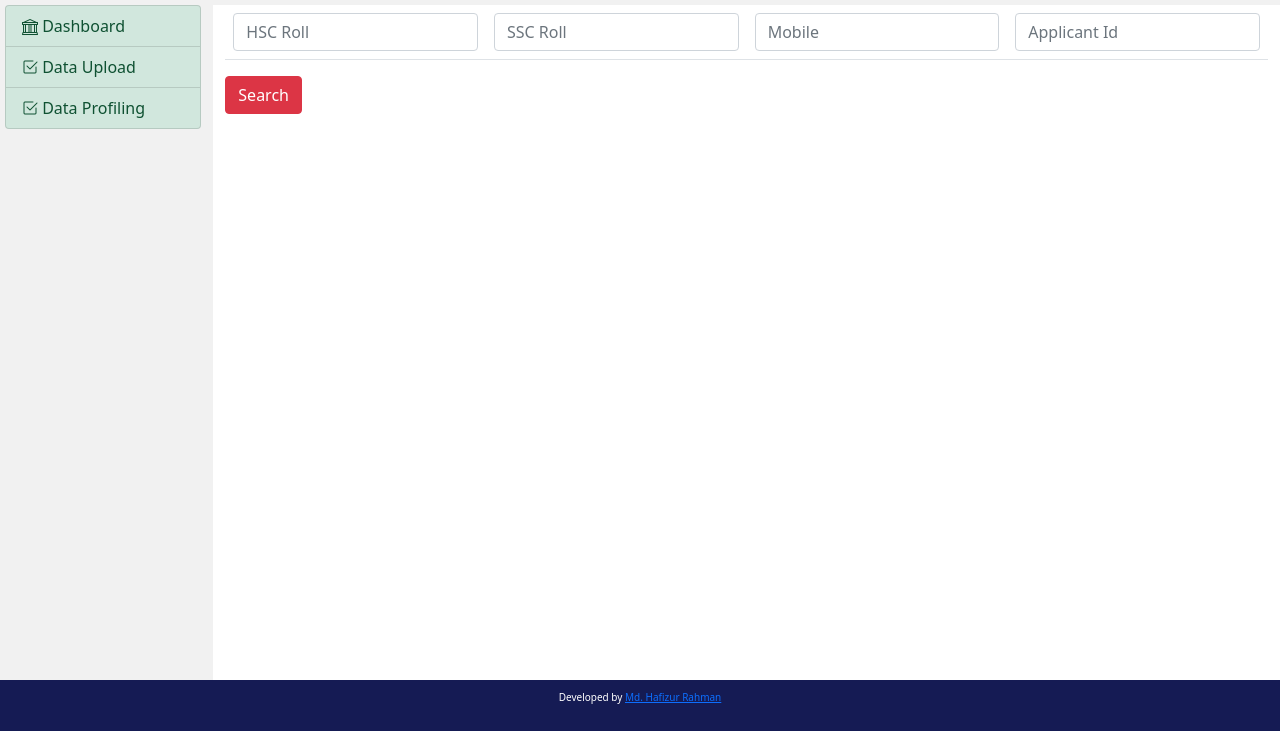
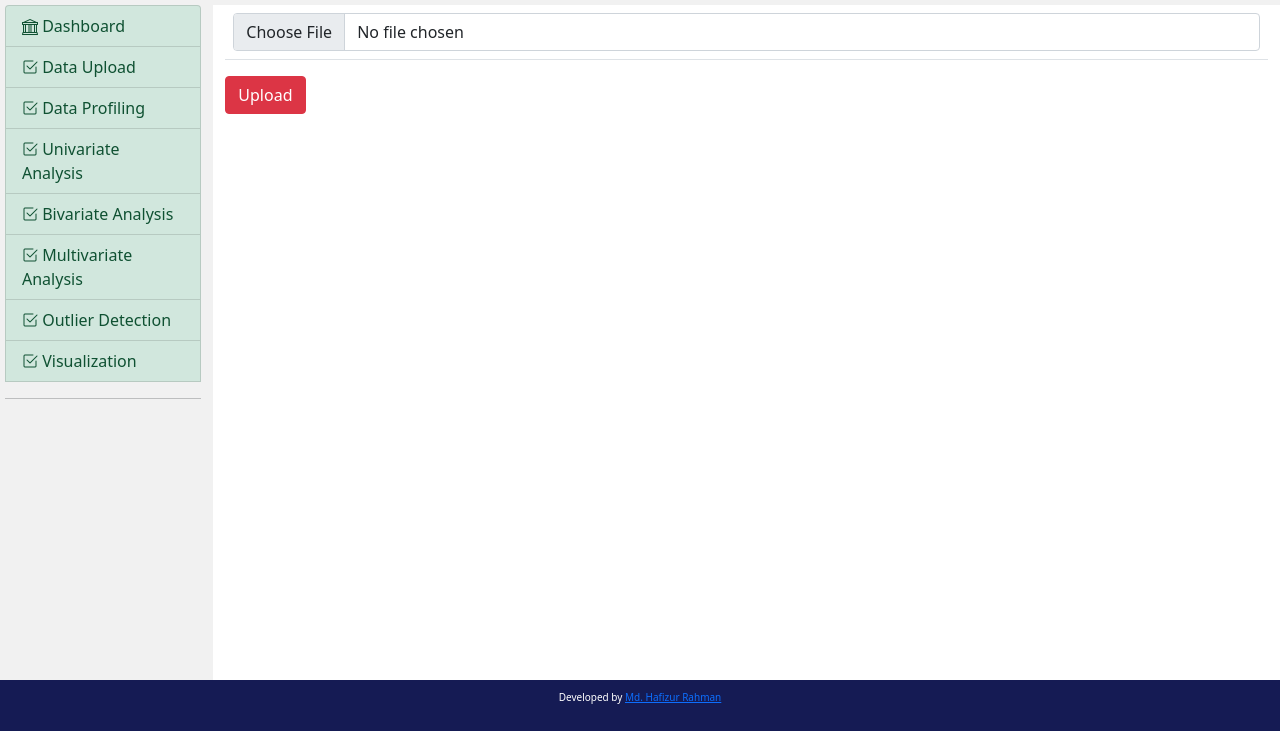
Before and after one commit to hafizurfpbd/eda-tool, a FastAPI app: page / in a window 1280 px wide. Shown: the part 91-822 px from the top of the page. Run offline with FastAPI, Linux system fonts and the light colour scheme; some libraries are stand-ins or nearby versions.

Commit message:
add navigation link

```diff
--- a/apps/main.py
+++ b/apps/main.py
@@ -18,14 +18,37 @@ async def home(request: Request, name: Optional[str] = None):
     return templates.TemplateResponse(request=request, name="dashboard.html",context={"name":name})
 
 @app.get("/dashboard", response_class=HTMLResponse)
-async def home(request: Request, name: Optional[str] = None):
+async def dashboard(request: Request, name: Optional[str] = None):
     return templates.TemplateResponse(request=request, name="dashboard.html",context={"name":name})
 
 @app.get("/dataupload", response_class=HTMLResponse, name="dataupload")
-async def home(request: Request, name: Optional[str] = None):
+async def dataupload(request: Request, name: Optional[str] = None):
     return templates.TemplateResponse(request=request, name="dashboard.html",context={"name":name})
 
 
 @app.get("/dataprofiling", response_class=HTMLResponse, name="dataprofiling")
-async def home(request: Request, name: Optional[str] = None):
+async def dataprofiling(request: Request, name: Optional[str] = None):
     return templates.TemplateResponse(request=request, name="dashboard.html",context={"name":name})
+
+
+@app.get("/univariate-analysis", response_class=HTMLResponse, name="univariate-analysis")
+async def univariateanalysis(request: Request, name: Optional[str] = None):
+    return templates.TemplateResponse(request=request, name="dashboard.html",context={"name":name})
+
+@app.get("/bivariate-analysis", response_class=HTMLResponse, name="bivariate-analysis")
+async def bivariateanalysis(request: Request, name: Optional[str] = None):
+    return templates.TemplateResponse(request=request, name="dashboard.html",context={"name":name})
+
+
+@app.get("/multivariate-analysis", response_class=HTMLResponse, name="multivariate-analysis")
+async def multivariateanalysis(request: Request, name: Optional[str] = None):
+    return templates.TemplateResponse(request=request, name="dashboard.html",context={"name":name})
+
+
+@app.get("/outier-detection", response_class=HTMLResponse, name="outier-detection")
+async def outierdetection(request: Request, name: Optional[str] = None):
+    return templates.TemplateResponse(request=request, name="dashboard.html",context={"name":name})
+
+@app.get("/visualization", response_class=HTMLResponse, name="visualization")
+async def visualization(request: Request, name: Optional[str] = None):
+    return templates.TemplateResponse(request=request, name="dashboard.html",context={"name":name})
--- a/apps/templates/dashboard.html
+++ b/apps/templates/dashboard.html
@@ -5,18 +5,16 @@
 
 		      <div class="panel-body">
 
-                                 <form method='post' action='#'>
-                     <input type="hidden" name="c68ac539fab542ccf5bfe99f964eeb583" value="693e26dffa50216bb51f6b82a18f3e3d" />
+                    <form method='post' action='/' enctype='multipart/form-data'>
                      <table class='table'>
                         <tr>
-                            <td><input type='text' name='hsc_roll' placeholder='HSC Roll' class='form-control' ></td>
-                            <td><input type='text' name='ssc_roll' placeholder='SSC Roll' class='form-control' ></td>
-                            <td><input type='text' name='mobile' placeholder='Mobile' class='form-control' ></td>
-                            <td><input type='text' name='applicant_id' placeholder='Applicant Id' class='form-control' ></td>
+                            <td>
+                              <input type='file' name='data_file' id="data_file" class='form-control' >
+                            </td>
                         </tr>
                     </table>
 
-                    <button type='submit' class='btn btn-danger'>Search</button>
+                    <button type='submit' class='btn btn-danger'>Upload</button>
                  </form>
 
              </div>
--- a/apps/templates/header.html
+++ b/apps/templates/header.html
@@ -42,8 +42,17 @@
 		<div class="list-group">
        <a href="/dashboard" class="list-group-item list-group-item-success list-group-item-action"> <i class="bi bi-bank"></i> Dashboard </a>
        <a href="/dataupload" class="list-group-item list-group-item-success list-group-item-action"> <i class="bi bi-check2-square"></i> Data Upload </a>
+      <a href="{{ url_for('dataprofiling') }}" class="list-group-item list-group-item-success list-group-item-action"> <i class="bi bi-check2-square"></i> Data Profiling </a>
 
-       <a href="{{ url_for('dataprofiling') }}" class="list-group-item list-group-item-success list-group-item-action"> <i class="bi bi-check2-square"></i> Data Profiling </a>
+      <a href="{{ url_for('univariate-analysis') }}" class="list-group-item list-group-item-success list-group-item-action"> <i class="bi bi-check2-square"></i> Univariate Analysis </a>
+      <a href="{{ url_for('bivariate-analysis') }}" class="list-group-item list-group-item-success list-group-item-action"> <i class="bi bi-check2-square"></i> Bivariate Analysis </a>
+      <a href="{{ url_for('multivariate-analysis') }}" class="list-group-item list-group-item-success list-group-item-action"> <i class="bi bi-check2-square"></i> Multivariate Analysis </a>
+
+      <a href="{{ url_for('outier-detection') }}" class="list-group-item list-group-item-success list-group-item-action"> <i class="bi bi-check2-square"></i> Outlier Detection </a>
+
+      <a href="{{ url_for('visualization') }}" class="list-group-item list-group-item-success list-group-item-action"> <i class="bi bi-check2-square"></i> Visualization </a>
+      <hr>
+
     </div>
 
   </div>
```
Also changed, not shown: 1 other file.
